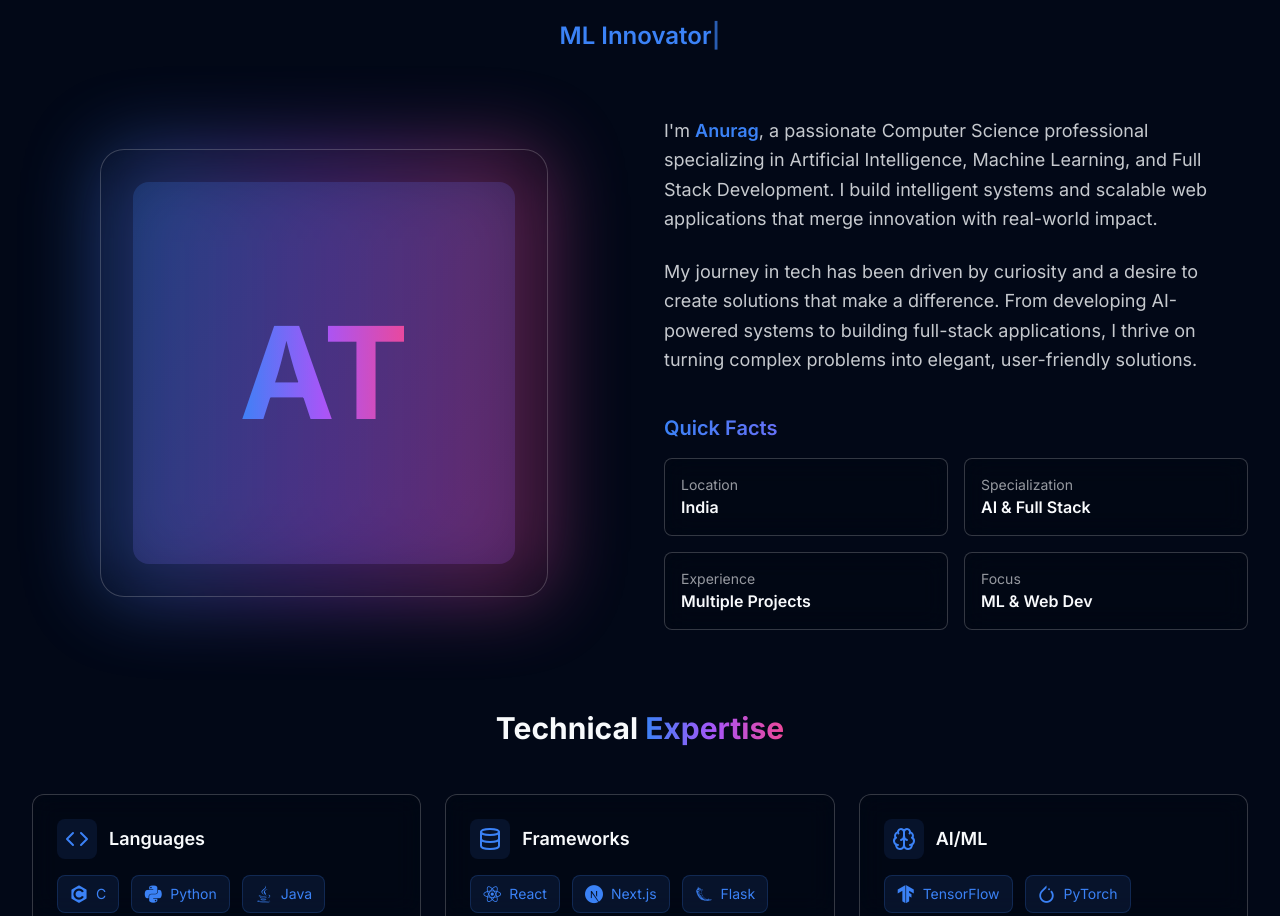
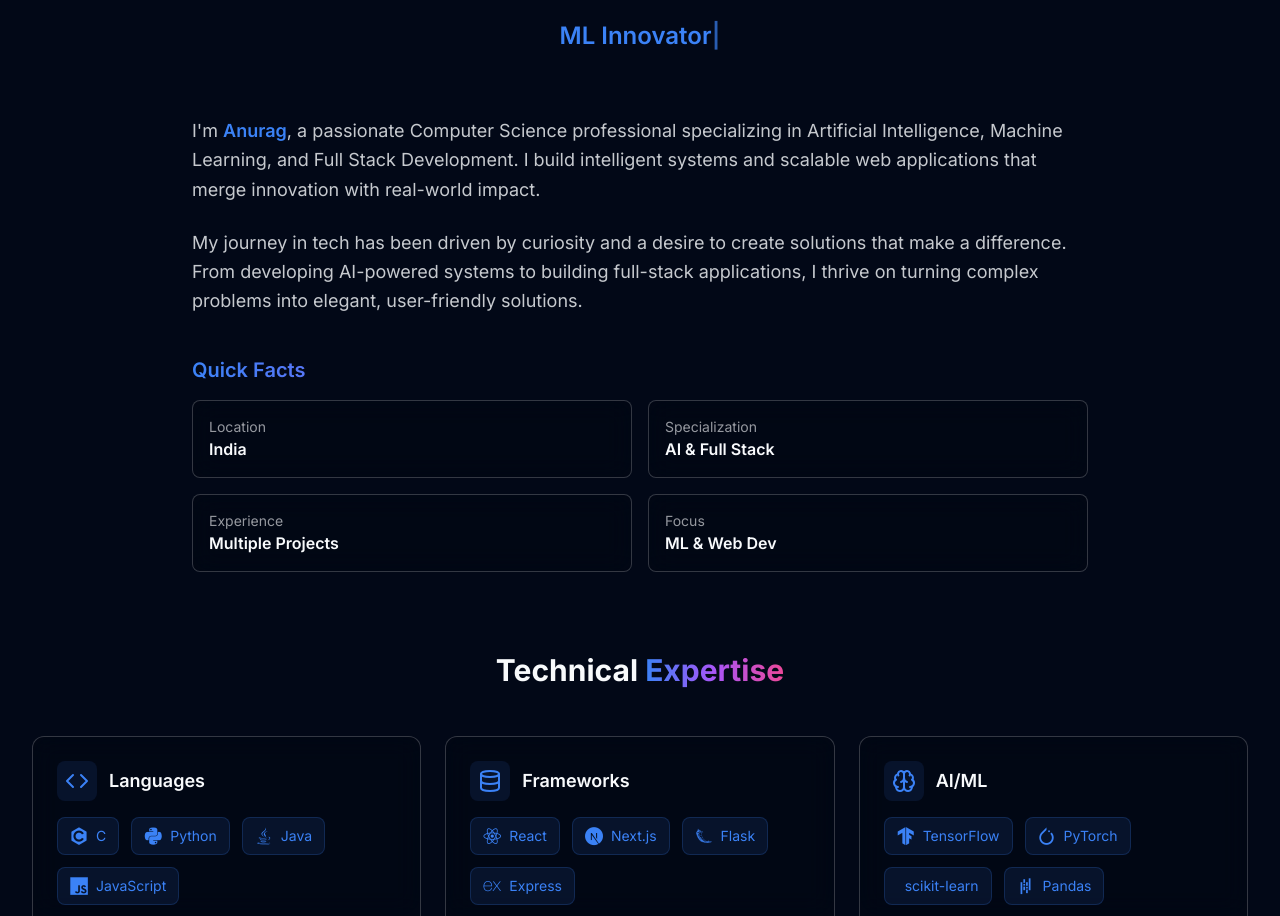
Before and after one commit to anuragthippani1/Portfolio, a Next.js app: page / in a window 1280 px wide. Shown: the part 924-1840 px from the top of the page. Built offline with nearby package versions, Linux system fonts and the light colour scheme.

Commit message:
Remove profile placeholder image from About section

```diff
--- a/components/About.js
+++ b/components/About.js
@@ -112,29 +112,11 @@
           </div>
         </motion.div>
 
-        <div className="grid md:grid-cols-2 gap-12 items-center">
-          {/* Profile Image */}
-          <motion.div
-            initial={{ opacity: 0, x: -50 }}
-            whileInView={{ opacity: 1, x: 0 }}
-            transition={{ duration: 0.8 }}
-            viewport={{ once: true }}
-            className="relative"
-          >
-            <div className="relative w-full max-w-md mx-auto">
-              <div className="absolute inset-0 bg-gradient-to-r from-blue-500 via-purple-500 to-pink-500 rounded-3xl blur-2xl opacity-30 animate-pulse" />
-              <div className="relative glass rounded-3xl p-8 aspect-square flex items-center justify-center">
-                <div className="w-full h-full bg-gradient-to-br from-blue-500/20 to-purple-500/20 rounded-2xl flex items-center justify-center">
-                  <span className="text-9xl gradient-text font-bold">AT</span>
-                </div>
-              </div>
-            </div>
-          </motion.div>
-
+        <div className="max-w-4xl mx-auto">
           {/* About Text */}
           <motion.div
-            initial={{ opacity: 0, x: 50 }}
-            whileInView={{ opacity: 1, x: 0 }}
+            initial={{ opacity: 0, y: 30 }}
+            whileInView={{ opacity: 1, y: 0 }}
             transition={{ duration: 0.8 }}
             viewport={{ once: true }}
             className="space-y-6"
```
